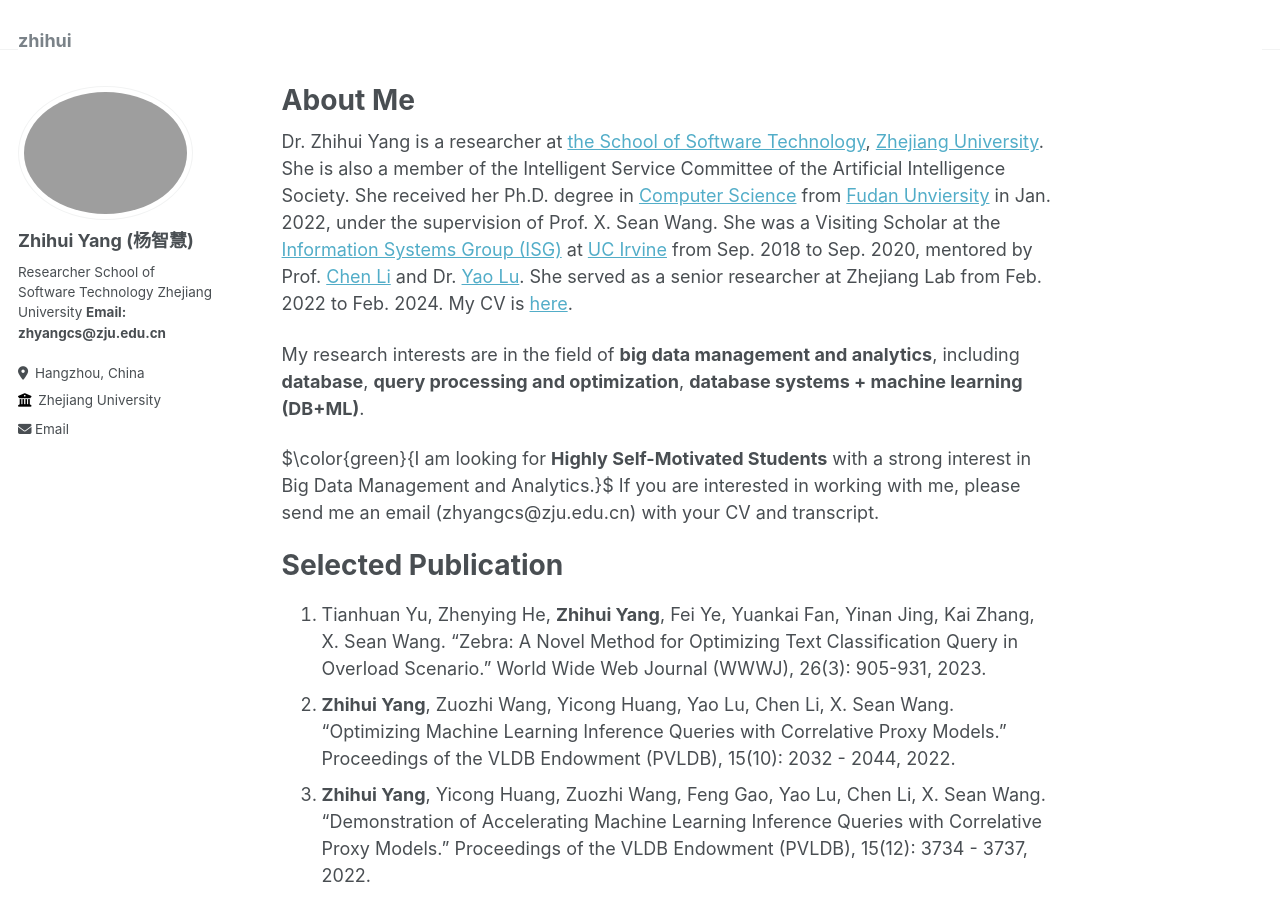
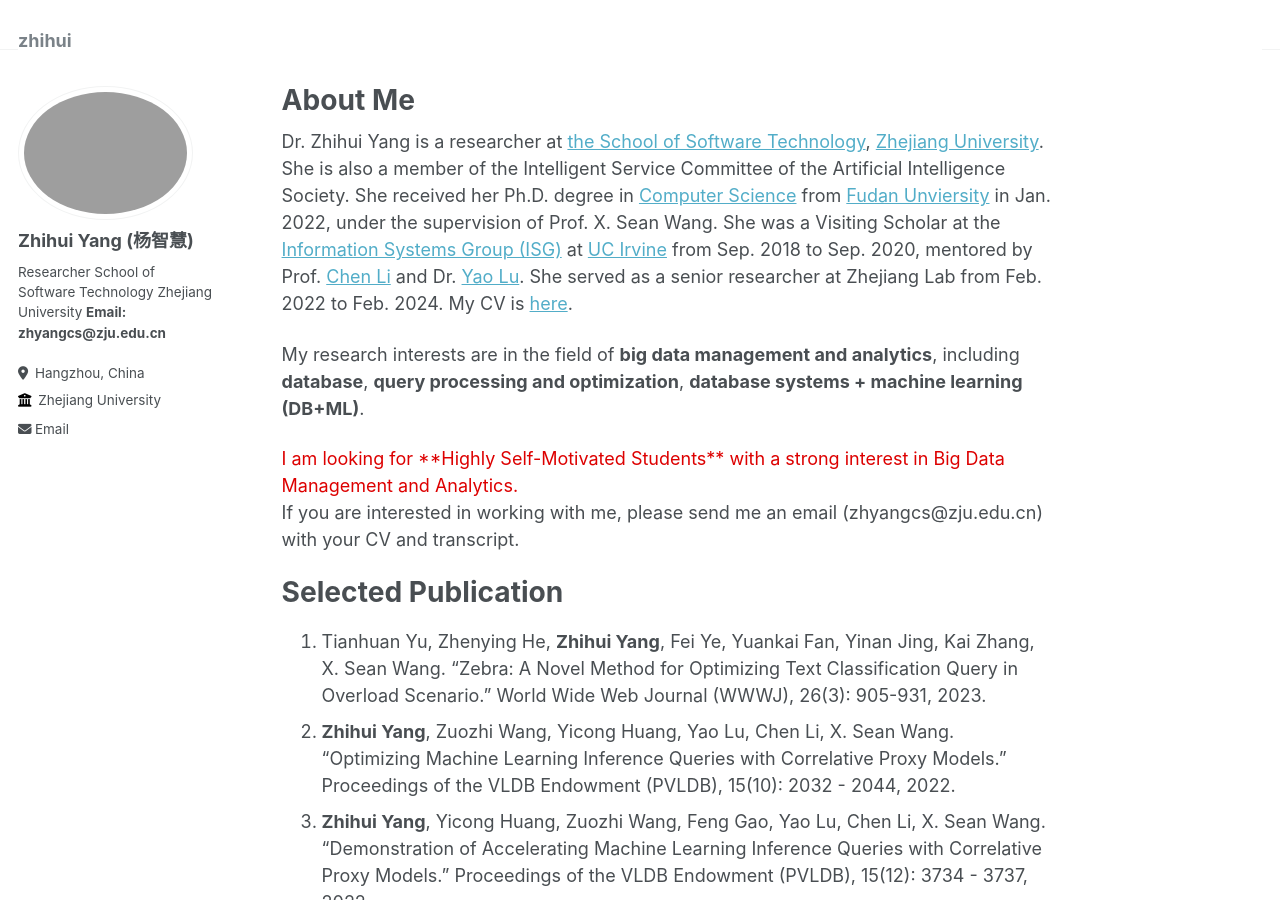
Before and after one commit to zhyangcs/zhihui, a Jekyll site: the page built from _pages/about.md, in a window 1280 px wide and 900 px high. Built offline with Jekyll 4.4.1, drawn with Linux system fonts in a browser that asks for light colours.

Commit message:
Update about.md

```diff
--- a/_pages/about.md
+++ b/_pages/about.md
@@ -20,7 +20,7 @@ My CV is [here](https://zhyangcs.github.io/zhihui/files/resume-zh.pdf).
 
 My research interests are in the field of **big data management and analytics**, including **database**, **query processing and optimization**, **database systems + machine learning (DB+ML)**.
 
-$\color{green}{I am looking for **Highly Self-Motivated Students** with a strong interest in Big Data Management and Analytics.}$ If you are interested in working with me, please send me an email (zhyangcs@zju.edu.cn) with your CV and transcript.
+<font color="#dd0000">I am looking for **Highly Self-Motivated Students** with a strong interest in Big Data Management and Analytics.</font> If you are interested in working with me, please send me an email (zhyangcs@zju.edu.cn) with your CV and transcript.
 
 
 
```
